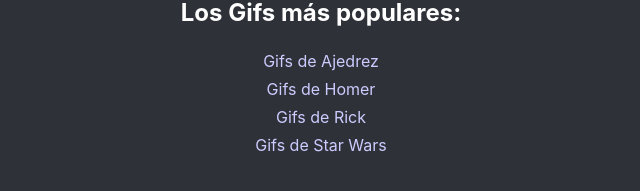
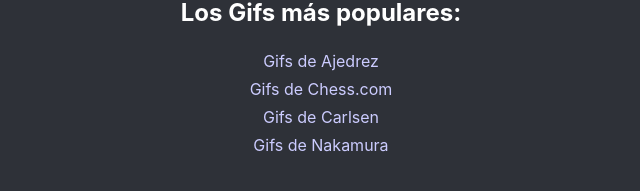
Before and after one commit to jorgeabf/gifs-app, a React (Create React App) app: page / in a window 1280 px wide. Shown: the part 473-664 px from the top of the page, without its empty margins (319-959 px from the left). Built offline with nearby package versions, Linux system fonts and the light colour scheme; no server answers.

Commit message:
Cambiados Popular Gifs

```diff
--- a/src/pages/Home.js
+++ b/src/pages/Home.js
@@ -5,9 +5,9 @@ import { useGifs } from "../hooks/useGifs";
 
 const POPULAR_GIFS = [
   "Ajedrez",
-  "Homer",
-  "Rick",
-  "Star Wars",
+  "Chess.com",
+  "Carlsen",
+  "Nakamura",
 ];
 
 export default function Home() {
```
